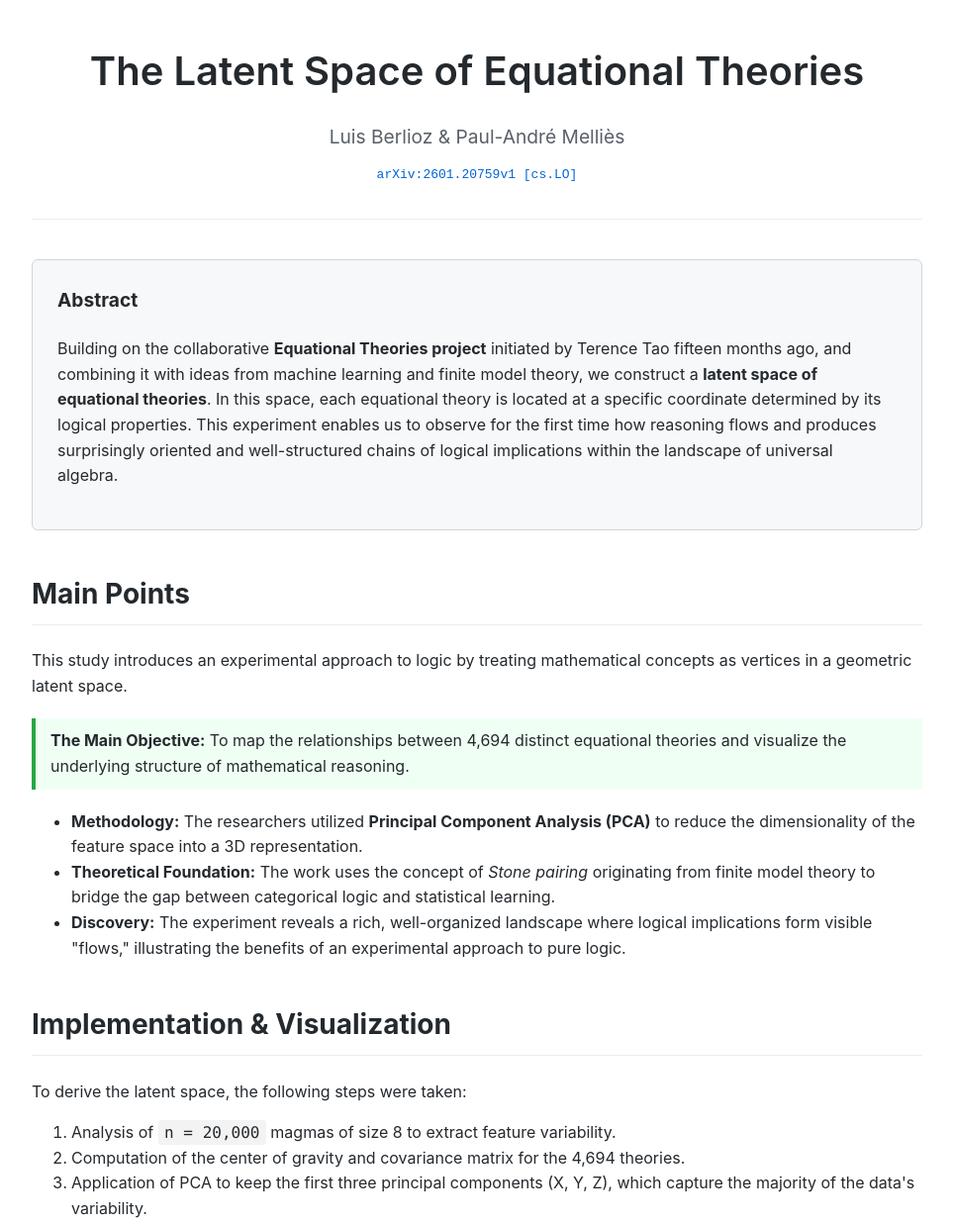
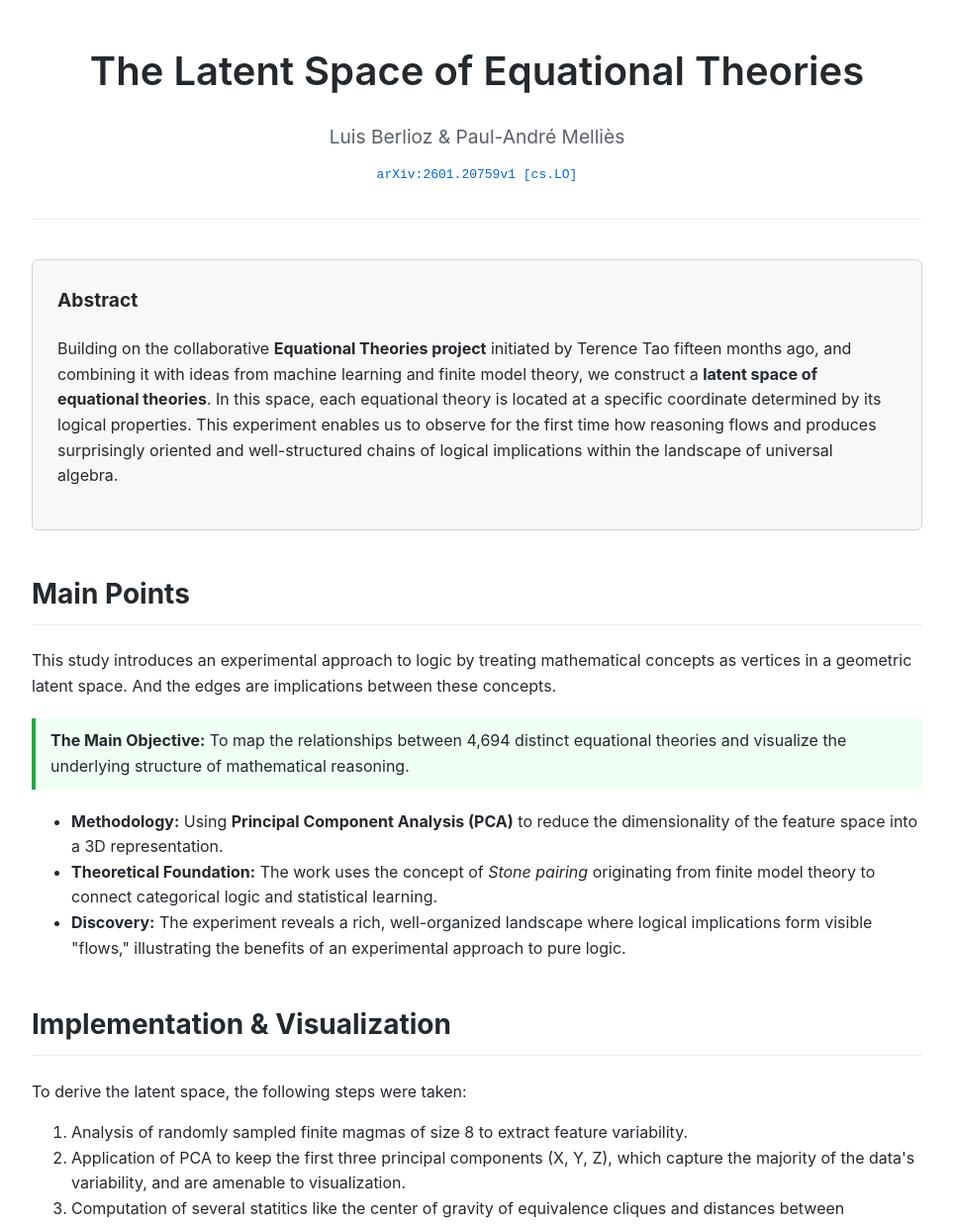
Before and after one commit to lab156/LatentSpaceEquationalTheories, a Jekyll site: the page built from docs/index.md, in a window 1280 px wide and 1400 px high. Shown: the top 1237 px of the window at 99% size, without its empty margins (158-1121 px from the left). Built offline with Jekyll 4.4.1, drawn with Linux system fonts in a browser that asks for light colours; some of the changed text lies outside the part shown.

```diff
--- a/docs/index.md
+++ b/docs/index.md
@@ -16,15 +16,15 @@ title: The Latent Space of Equational Theories - Research Summary
 
 <section>
     <h2>Main Points</h2>
-    <p>This study introduces an experimental approach to logic by treating mathematical concepts as vertices in a geometric latent space.</p>
+    <p>This study introduces an experimental approach to logic by treating mathematical concepts as vertices in a geometric latent space. And the edges are implications between these concepts.</p>
 
     <div class="highlight-box">
         <strong>The Main Objective:</strong> To map the relationships between 4,694 distinct equational theories and visualize the underlying structure of mathematical reasoning.
     </div>
 
     <ul>
-        <li><strong>Methodology:</strong> The researchers utilized <strong>Principal Component Analysis (PCA)</strong> to reduce the dimensionality of the feature space into a 3D representation.</li>
-        <li><strong>Theoretical Foundation:</strong> The work uses the concept of <em>Stone pairing</em> originating from finite model theory to bridge the gap between categorical logic and statistical learning.</li>
+        <li><strong>Methodology:</strong> Using <strong>Principal Component Analysis (PCA)</strong> to reduce the dimensionality of the feature space into a 3D representation.</li>
+        <li><strong>Theoretical Foundation:</strong> The work uses the concept of <em>Stone pairing</em> originating from finite model theory to connect categorical logic and statistical learning.</li>
         <li><strong>Discovery:</strong> The experiment reveals a rich, well-organized landscape where logical implications form visible "flows," illustrating the benefits of an experimental approach to pure logic.</li>
     </ul>
 </section>
@@ -33,9 +33,9 @@ title: The Latent Space of Equational Theories - Research Summary
     <h2>Implementation & Visualization</h2>
     <p>To derive the latent space, the following steps were taken:</p>
     <ol>
-        <li>Analysis of <code>n = 20,000</code> magmas of size 8 to extract feature variability.</li>
-        <li>Computation of the center of gravity and covariance matrix for the 4,694 theories.</li>
-        <li>Application of PCA to keep the first three principal components (X, Y, Z), which capture the majority of the data's variability.</li>
+        <li>Analysis of randomly sampled finite magmas of size 8 to extract feature variability.</li>
+        <li>Application of PCA to keep the first three principal components (X, Y, Z), which capture the majority of the data's variability, and are amenable to visualization.</li>
+        <li>Computation of several statitics like the center of gravity  of equivalence cliques and distances between hypotheses and conclusions.</li>
     </ol>
 </section>
 
```
